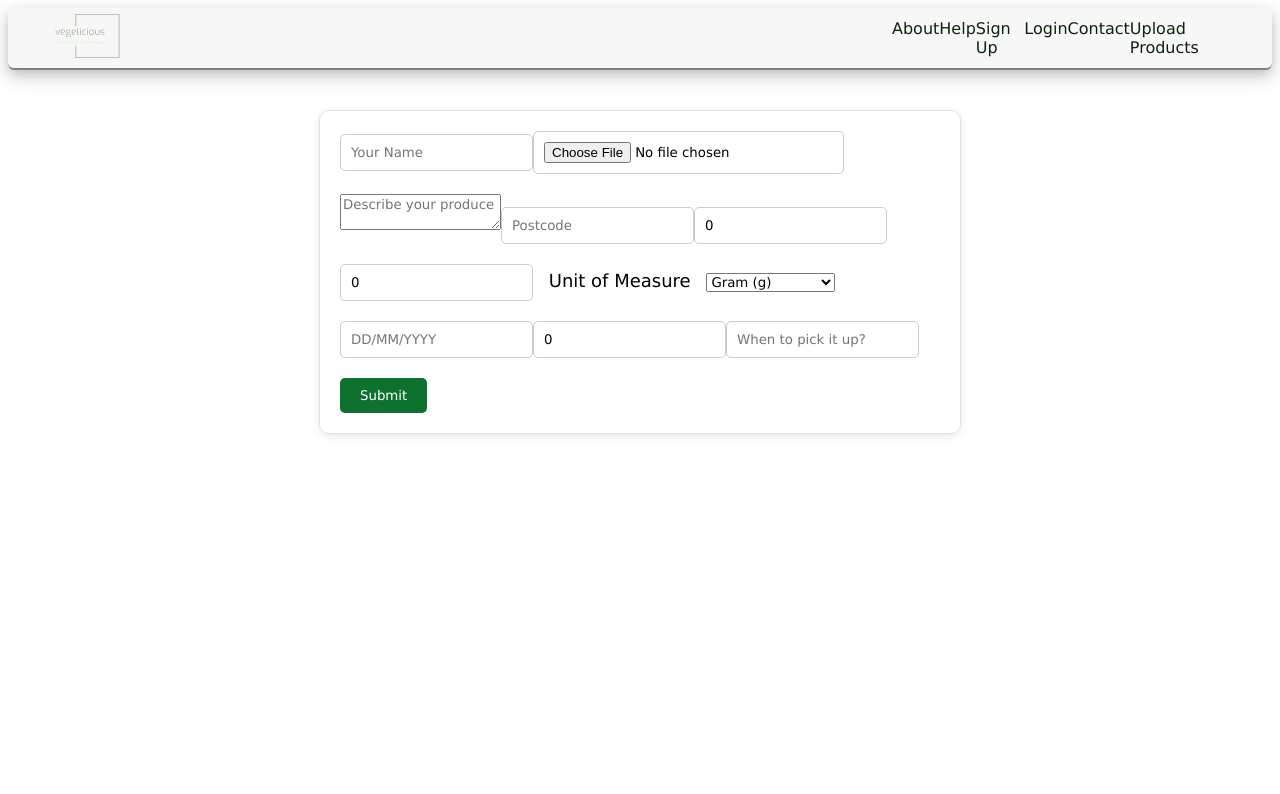
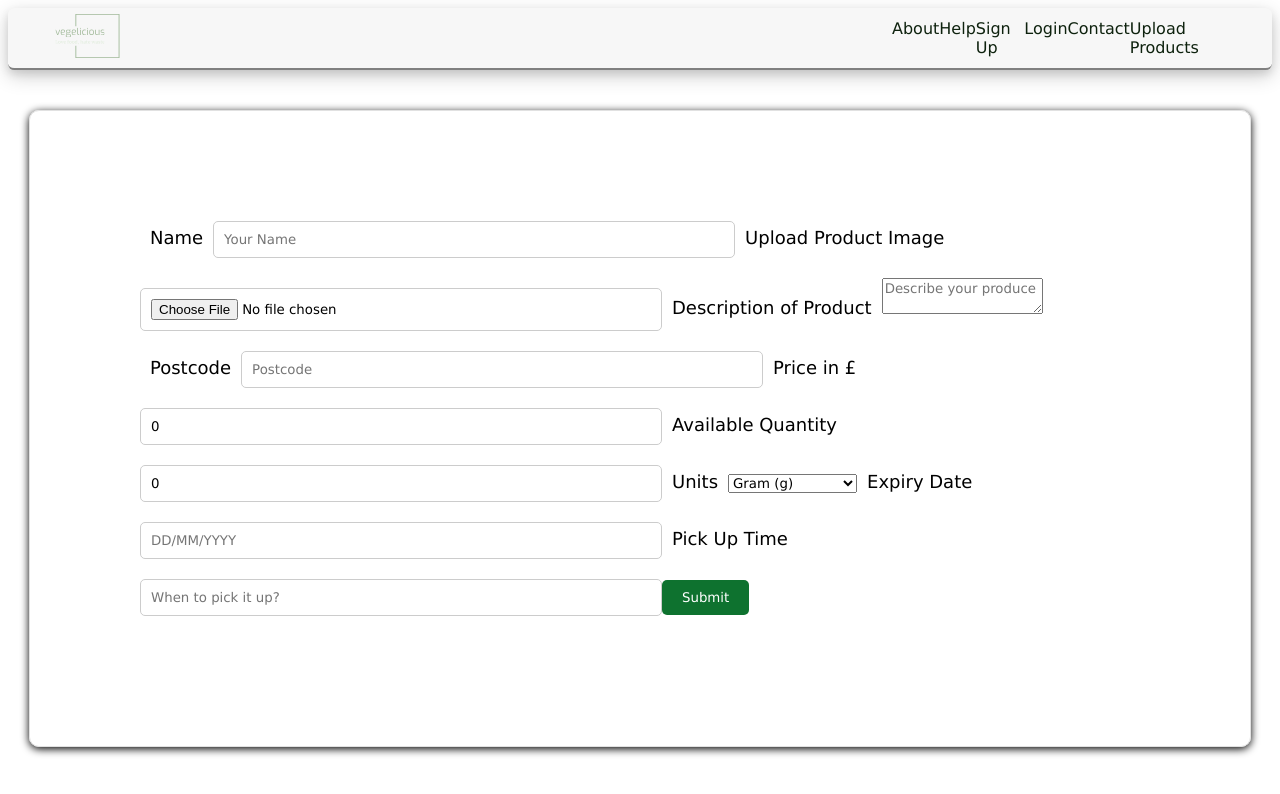
Before and after one commit to chingu-voyages/v46-tier3-team-33, a React (Vite) app in the folder frontend/: page /Upload in a window 1280 px wide. Shown: the top 794 px of the page. Built offline with nearby package versions, Linux system fonts and the light colour scheme.

Commit message:
added ids and labels to all the elements

```diff
--- a/frontend/src/components/Pages/productUploadForm/ProductUploadForm.tsx
+++ b/frontend/src/components/Pages/productUploadForm/ProductUploadForm.tsx
@@ -32,15 +32,14 @@ export default function ProductUploadForm() {
     const { name, value } = e.target;
     setFormValues((prev) => ({ ...prev, [name]: value }));
   };
+
   const handleInputChange = (
     e: React.ChangeEvent<HTMLInputElement | HTMLTextAreaElement>
   ) => {
     const { name, value } = e.target;
-
     let newValue = value;
     if (name === "expiryDate") {
       newValue = newValue.replace(/[^0-9]/g, "");
-
       if (newValue.length > 2) {
         newValue = `${newValue.slice(0, 2)}/${newValue.slice(2)}`;
       }
@@ -50,18 +49,23 @@ export default function ProductUploadForm() {
     }
     setFormValues((prev) => ({ ...prev, [name]: newValue }));
   };
+
   const handleImageChange = (e: React.ChangeEvent<HTMLInputElement>) => {
     if (e.target.files && e.target.files[0]) {
       setFormValues((prev) => ({ ...prev, picture: e.target.files[0] }));
     }
   };
+
   const handleSubmit = (e: React.FormEvent) => {
     e.preventDefault();
     console.log(formValues);
   };
+
   return (
     <form className="upload-form" onSubmit={handleSubmit}>
+      <label htmlFor="name">Name</label>
       <input
+        id="name"
         className="upload-form-input"
         type="text"
         name="name"
@@ -69,20 +73,29 @@ export default function ProductUploadForm() {
         onChange={handleInputChange}
         value={formValues.name}
       />
+
+      <label htmlFor="picture">Upload Product Image</label>
       <input
+        id="picture"
         className="upload-form-input"
         type="file"
         name="picture"
         onChange={handleImageChange}
       />
+
+      <label htmlFor="description">Description of Product</label>
       <textarea
+        id="description"
         name="description"
         placeholder="Describe your produce"
         onChange={handleInputChange}
         value={formValues.description}
         className="upload-form-textarea"
       />
+
+      <label htmlFor="postcode">Postcode</label>
       <input
+        id="postcode"
         className="upload-form-input"
         type="text"
         name="postcode"
@@ -90,15 +103,21 @@ export default function ProductUploadForm() {
         onChange={handleInputChange}
         value={formValues.postcode}
       />
+
+      <label htmlFor="price">Price in £</label>
       <input
+        id="price"
         className="upload-form-input"
         type="number"
         name="price"
-        placeholder="Price in £"
+        placeholder="9"
         onChange={handleInputChange}
         value={formValues.price}
       />
+
+      <label htmlFor="quantityAvailable">Available Quantity</label>
       <input
+        id="quantityAvailable"
         className="upload-form-input"
         type="number"
         name="quantityAvailable"
@@ -106,24 +125,27 @@ export default function ProductUploadForm() {
         onChange={handleInputChange}
         value={formValues.quantityAvailable}
       />
-      <label htmlFor="unitOfMeasure"> Unit of Measure </label>
+
+      <label htmlFor="unitOfMeasure">Units</label>
       <select
         className="upload-form-select"
         id="unitOfMeasure"
         name="unitOfMeasure"
         onChange={handleSelectChange}
       >
-        <option value="g"> Gram (g)</option>
-        <option value="kg"> Kilogram (kg)</option>
-        <option value="oz"> Ounce (oz)</option>
-        <option value="lb"> Pound (lb)</option>
-        <option value="ml"> Millilitre (ml)</option>
-        <option value="l"> Litre (l)</option>
-        <option value="items"> Individual Items</option>
+        <option value="g">Gram (g)</option>
+        <option value="kg">Kilogram (kg)</option>
+        <option value="oz">Ounce (oz)</option>
+        <option value="lb">Pound (lb)</option>
+        <option value="ml">Millilitre (ml)</option>
+        <option value="l">Litre (l)</option>
+        <option value="items">Individual Items</option>
       </select>
 
+      <label htmlFor="expiryDate">Expiry Date</label>
       <input
-        type="string"
+        id="expiryDate"
+        type="text"
         name="expiryDate"
         placeholder="DD/MM/YYYY"
         onChange={handleInputChange}
@@ -131,24 +153,19 @@ export default function ProductUploadForm() {
         maxLength={10}
         className="upload-form-input"
       />
+
+      <label htmlFor="availabilityTime">Pick Up Time</label>
       <input
-        type="number"
-        name="quantityAvailable"
-        placeholder="Quantity Available"
-        onChange={handleInputChange}
-        value={formValues.quantityAvailable}
-        className="upload-form-input"
-      />
-      <input
-        type="string"
+        id="availabilityTime"
+        type="text"
         name="availabilityTime"
         placeholder="When to pick it up?"
         onChange={handleInputChange}
         value={formValues.availabilityTime}
         className="upload-form-input"
       />
+
       <button className="upload-form-button" type="submit">
-        {" "}
         Submit
       </button>
     </form>
--- a/frontend/src/components/Pages/productUploadForm/productUploadForm.css
+++ b/frontend/src/components/Pages/productUploadForm/productUploadForm.css
@@ -1,8 +1,13 @@
 .upload-form {
-  max-width: 600px;
+  max-width: 1000px;
   margin: 40px auto;
-  padding: 20px;
+  padding: 110px;
   border: 1px solid #e1e1e1;
-  box-shadow: 0 2px 8px rgba(0, 0, 0, 0.1);
+  box-shadow: 0 2px 8px rgba(0, 0, 0, 1.1);
   border-radius: 10px;
 }
+
+.upload-form-input {
+  position: relative;
+  width: 500px;
+}
```
